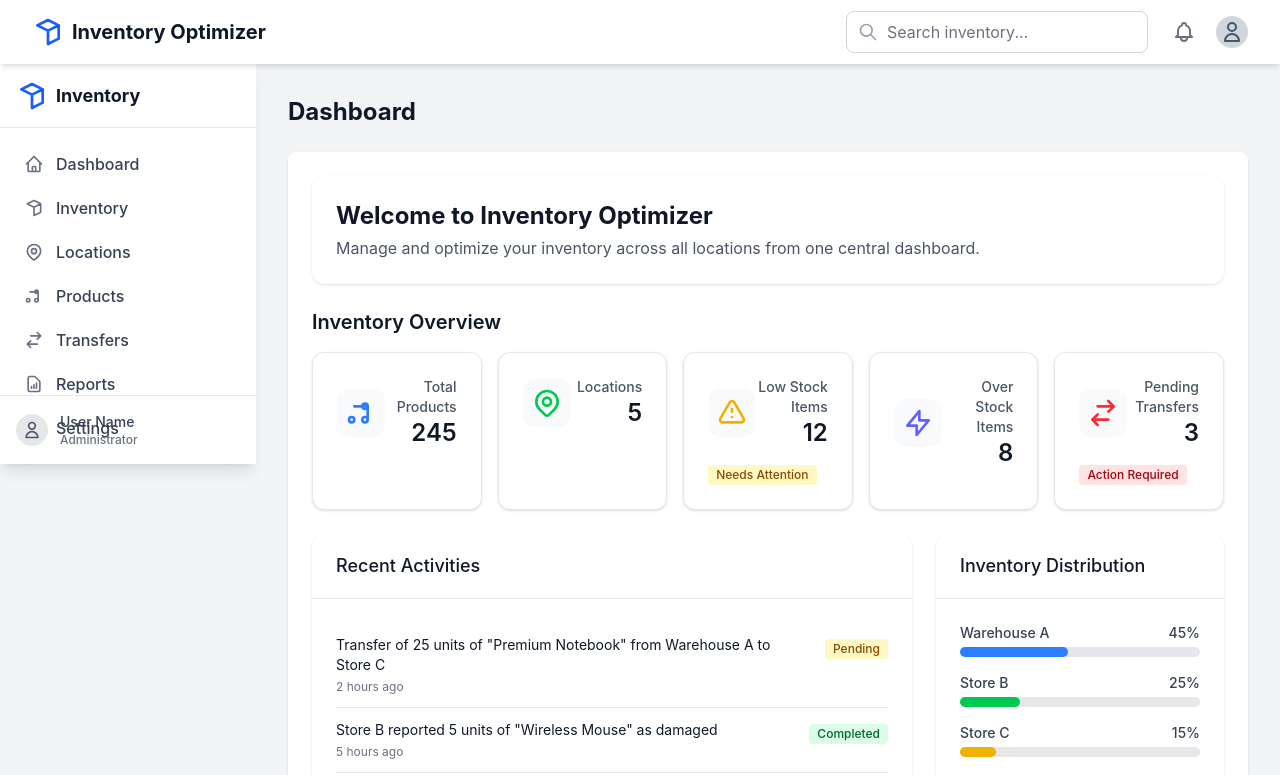
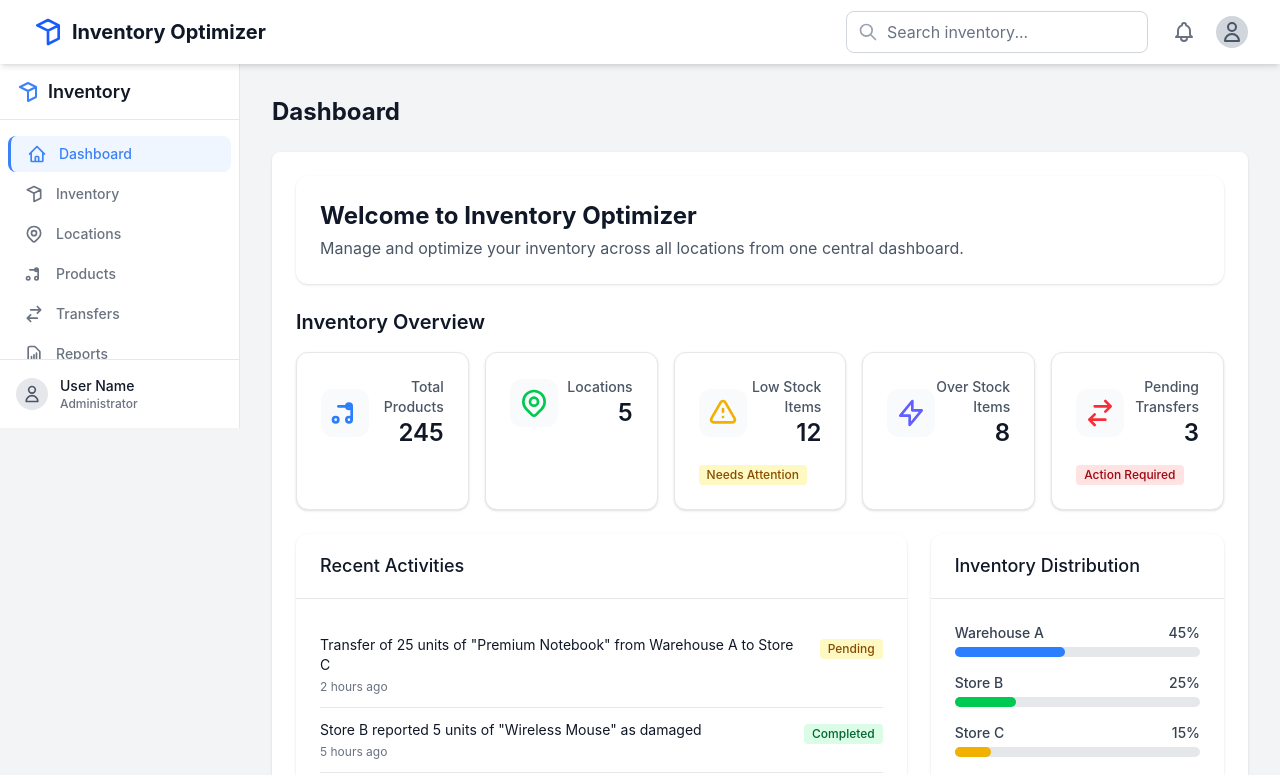
Before and after one commit to Workflow-Manager-admin/multilocation-inventory-optimizer-95269-95286, a Next.js app in the folder multi_location_inventory_optimizer/: page / in a window 1280 px wide. Shown: the top 775 px of the page. Built offline with nearby package versions, Linux system fonts and the light colour scheme.

Commit message:
Auto-commit: Changes as of 2025-05-22T13:36:41.195012+00:00

```diff
--- a/multi_location_inventory_optimizer/src/components/layout/Sidebar.tsx
+++ b/multi_location_inventory_optimizer/src/components/layout/Sidebar.tsx
@@ -7,6 +7,7 @@
  */
 import React from 'react';
 import Link from 'next/link';
+import { usePathname } from 'next/navigation';
 import { NavItem } from '@/types';
 
 interface SidebarProps {
@@ -15,6 +16,8 @@ interface SidebarProps {
 }
 
 export default function Sidebar({ isOpen, onClose }: SidebarProps) {
+  const pathname = usePathname();
+
   // Navigation items
   const navItems: NavItem[] = [
     {
@@ -120,6 +123,10 @@ export default function Sidebar({ isOpen, onClose }: SidebarProps) {
     }
   };
 
+  const isActive = (path: string) => {
+    return pathname === path;
+  };
+
   return (
     <>
       {/* Mobile backdrop */}
@@ -127,31 +134,33 @@ export default function Sidebar({ isOpen, onClose }: SidebarProps) {
         <div
           className="fixed inset-0 z-20 bg-gray-900/50 lg:hidden"
           onClick={onClose}
+          aria-hidden="true"
         ></div>
       )}
 
       {/* Sidebar */}
       <aside
         className={`
-          fixed top-0 left-0 z-30 h-full w-64 bg-white dark:bg-gray-900 shadow-lg transform transition-transform duration-300 ease-in-out
+          fixed top-0 left-0 z-30 h-full w-60 bg-[color:var(--bg-component)] border-r border-[color:var(--border-light)]
+          transform transition-transform duration-300 ease-in-out
           ${isOpen ? 'translate-x-0' : '-translate-x-full'}
           lg:translate-x-0 lg:sticky lg:top-0 lg:z-0 overflow-y-auto
         `}
       >
         {/* Sidebar header */}
-        <div className="h-16 flex items-center justify-between px-4 border-b border-gray-200 dark:border-gray-700">
+        <div className="h-14 flex items-center px-4 border-b border-[color:var(--border-light)]">
           <Link href="/" className="flex items-center space-x-2">
-            <svg xmlns="http://www.w3.org/2000/svg" className="h-8 w-8 text-blue-600" fill="none" viewBox="0 0 24 24" stroke="currentColor">
+            <svg xmlns="http://www.w3.org/2000/svg" className="h-6 w-6 text-[color:var(--primary)]" fill="none" viewBox="0 0 24 24" stroke="currentColor">
               <path strokeLinecap="round" strokeLinejoin="round" strokeWidth={2} d="M20 7l-8-4-8 4m16 0l-8 4m8-4v10l-8 4m0-10L4 7m8 4v10" />
             </svg>
-            <span className="text-lg font-bold text-gray-900 dark:text-white">Inventory</span>
+            <span className="text-lg font-semibold text-[color:var(--text-primary)]">Inventory</span>
           </Link>
 
           <button
-            className="lg:hidden p-2 rounded-md text-gray-500 hover:bg-gray-100 dark:hover:bg-gray-800 focus:outline-none"
+            className="lg:hidden ml-auto p-2 rounded-md text-[color:var(--text-secondary)] hover:bg-[color:var(--bg-canvas)] focus:outline-none"
             onClick={onClose}
+            aria-label="Close sidebar"
           >
-            <span className="sr-only">Close sidebar</span>
             <svg xmlns="http://www.w3.org/2000/svg" className="h-5 w-5" fill="none" viewBox="0 0 24 24" stroke="currentColor">
               <path strokeLinecap="round" strokeLinejoin="round" strokeWidth={2} d="M6 18L18 6M6 6l12 12" />
             </svg>
@@ -159,14 +168,19 @@ export default function Sidebar({ isOpen, onClose }: SidebarProps) {
         </div>
 
         {/* Navigation */}
-        <nav className="p-4 space-y-1">
+        <nav className="py-4 px-2 space-y-1">
           {navItems.map((item) => (
             <Link
               key={item.id}
               href={item.path}
-              className="group flex items-center px-2 py-2 text-base font-medium rounded-md text-gray-700 dark:text-gray-200 hover:bg-gray-100 dark:hover:bg-gray-800 hover:text-gray-900 dark:hover:text-white"
+              className={`
+                flex items-center px-4 py-2 text-sm font-medium rounded-md transition-colors duration-150 ease-in-out
+                ${isActive(item.path)
+                  ? 'text-[color:var(--primary)] bg-blue-50 dark:bg-blue-900/10 border-l-[3px] border-[color:var(--primary)]'
+                  : 'text-[color:var(--text-secondary)] hover:bg-gray-100 dark:hover:bg-gray-800 hover:text-[color:var(--text-primary)]'}
+              `}
             >
-              <div className="mr-3 text-gray-500 dark:text-gray-400 group-hover:text-gray-600 dark:group-hover:text-gray-300">
+              <div className={`mr-3 ${isActive(item.path) ? 'text-[color:var(--primary)]' : 'text-[color:var(--text-secondary)]'}`}>
                 {renderIcon(item.icon || '')}
               </div>
               {item.title}
@@ -175,16 +189,16 @@ export default function Sidebar({ isOpen, onClose }: SidebarProps) {
         </nav>
 
         {/* Sidebar footer */}
-        <div className="absolute bottom-0 w-full p-4 border-t border-gray-200 dark:border-gray-700">
+        <div className="absolute bottom-0 w-full p-4 border-t border-[color:var(--border-light)] bg-[color:var(--bg-component)]">
           <div className="flex items-center space-x-3">
             <div className="flex-shrink-0 w-8 h-8 bg-gray-200 rounded-full flex items-center justify-center">
               <svg xmlns="http://www.w3.org/2000/svg" className="h-5 w-5 text-gray-600" fill="none" viewBox="0 0 24 24" stroke="currentColor">
                 <path strokeLinecap="round" strokeLinejoin="round" strokeWidth={2} d="M16 7a4 4 0 11-8 0 4 4 0 018 0zM12 14a7 7 0 00-7 7h14a7 7 0 00-7-7z" />
               </svg>
             </div>
-            <div className="text-sm font-medium text-gray-700 dark:text-gray-200">
+            <div className="text-sm font-medium text-[color:var(--text-primary)]">
               User Name
-              <p className="text-xs text-gray-500 dark:text-gray-400">Administrator</p>
+              <p className="text-xs text-[color:var(--text-secondary)]">Administrator</p>
             </div>
           </div>
         </div>
```
Also changed, not shown: 2 other files (tests, documents, lock files or other folders).
